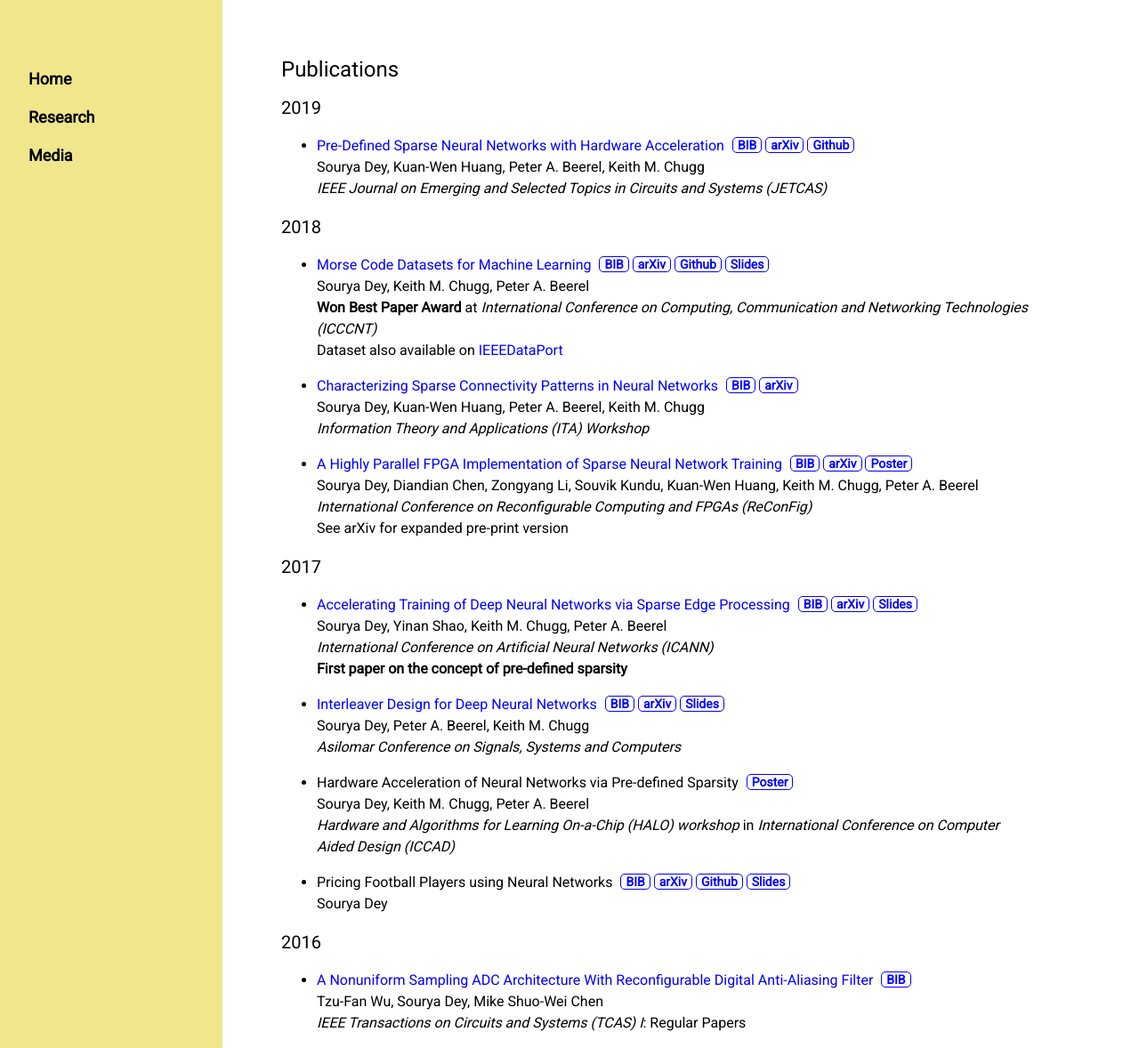
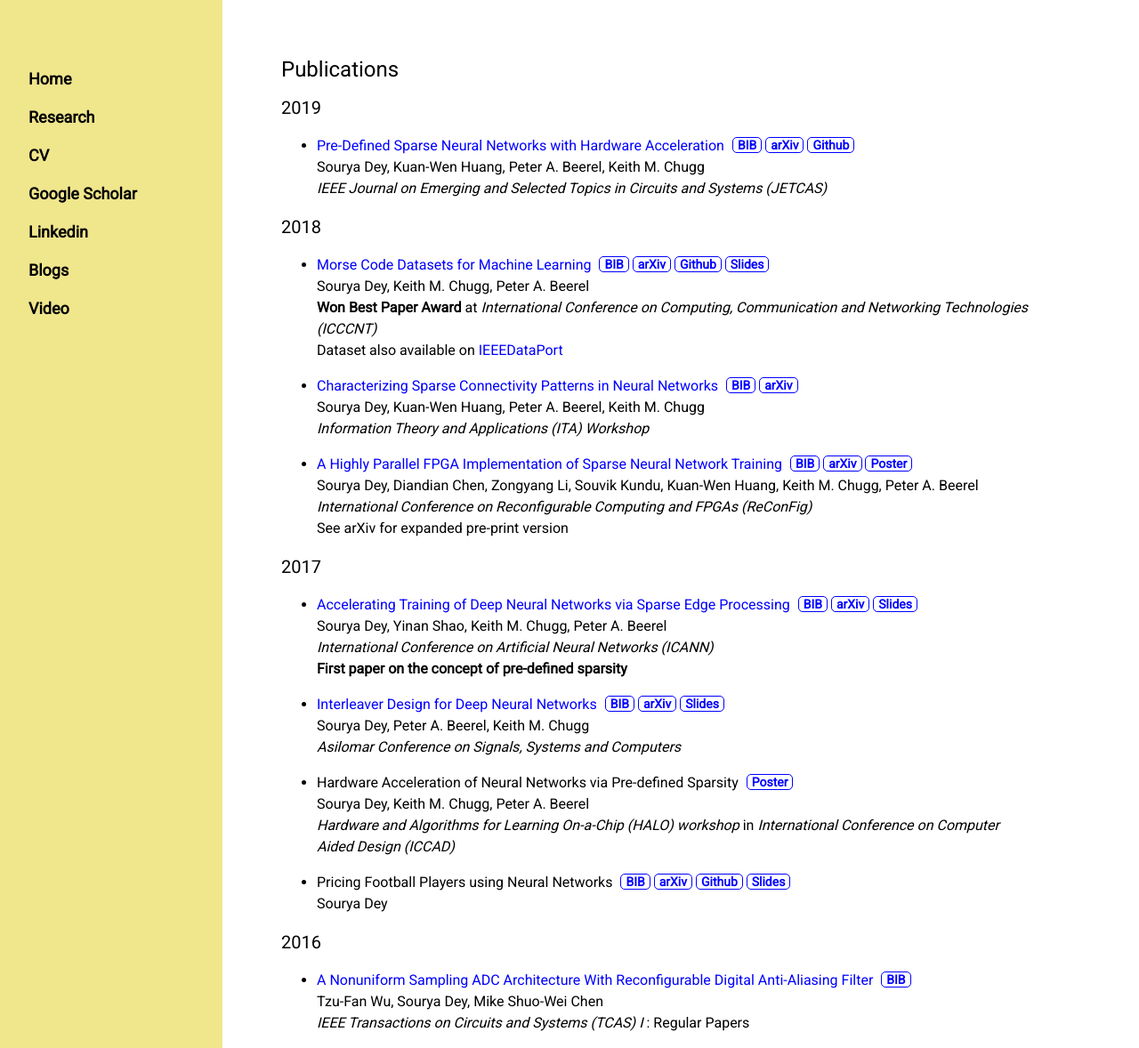
Before and after one commit to souryadey/souryadey.github.io, a Jekyll site: the page built from research/index.html, in a window 1280 px wide and 1178 px high. Shown: the whole window at 89% size. Built offline with Jekyll 4.4.1, drawn with Linux system fonts in a browser that asks for light colours.

Commit message:
adding sidebar links

```diff
--- a/_layouts/default.html
+++ b/_layouts/default.html
@@ -56,7 +56,11 @@
 			  <div class="w3-bar-block">
 			    <a href="/" onclick="w3_close()" class="w3-bar-item w3-button w3-hover-white">Home</a>
 			    <a href="/research" onclick="w3_close()" class="w3-bar-item w3-button w3-hover-white">Research</a>
-			    <a href="/media" onclick="w3_close()" class="w3-bar-item w3-button w3-hover-white">Media</a>
+			    <a href="https://drive.google.com/file/d/1WXYgE3ixlgUgXPiAWSbWNyUTxP7bcR9S/view?usp=sharing" target="_blank" onclick="w3_close()" class="w3-bar-item w3-button w3-hover-white">CV</a>
+				<a href="https://scholar.google.com/citations?user=vQw9oFcAAAAJ&hl=en" target="_blank" onclick="w3_close()" class="w3-bar-item w3-button w3-hover-white">Google Scholar</a>
+				<a href="https://www.linkedin.com/in/sourya-dey-24b5b330/" target="_blank" onclick="w3_close()" class="w3-bar-item w3-button w3-hover-white">Linkedin</a>
+				<a href="/blogs" target="_blank" onclick="w3_close()" class="w3-bar-item w3-button w3-hover-white">Blogs</a>
+				<a href="https://www.youtube.com/watch?v=jYymU_VFWnM" target="_blank" onclick="w3_close()" class="w3-bar-item w3-button w3-hover-white">Video</a>
 			  </div>
 			</nav>
 
--- /dev/null
+++ b/blogs/index.html
@@ -0,0 +1,5 @@
+---
+title: Sourya Dey | Blogs
+---
+<div class="w3-container">
+</div>
--- a/research/index.html
+++ b/research/index.html
@@ -87,7 +87,7 @@ title: Sourya Dey | Research
 			<a class="inlink" href="https://ieeexplore.ieee.org/document/7571162" target="_blank">A Nonuniform Sampling ADC Architecture With Reconfigurable Digital Anti-Aliasing Filter</a>
 			<a class="pub" href="/research/bibs/TCAS2016.bib">BIB</a><br>
 			Tzu-Fan Wu, Sourya Dey, Mike Shuo-Wei Chen<br>
-			<i>IEEE Transactions on Circuits and Systems (TCAS) I</i>: Regular Papers
+			<i>IEEE Transactions on Circuits and Systems (TCAS) I </i>: Regular Papers
 		</p></li>
 	</ul>
 </div>
```
